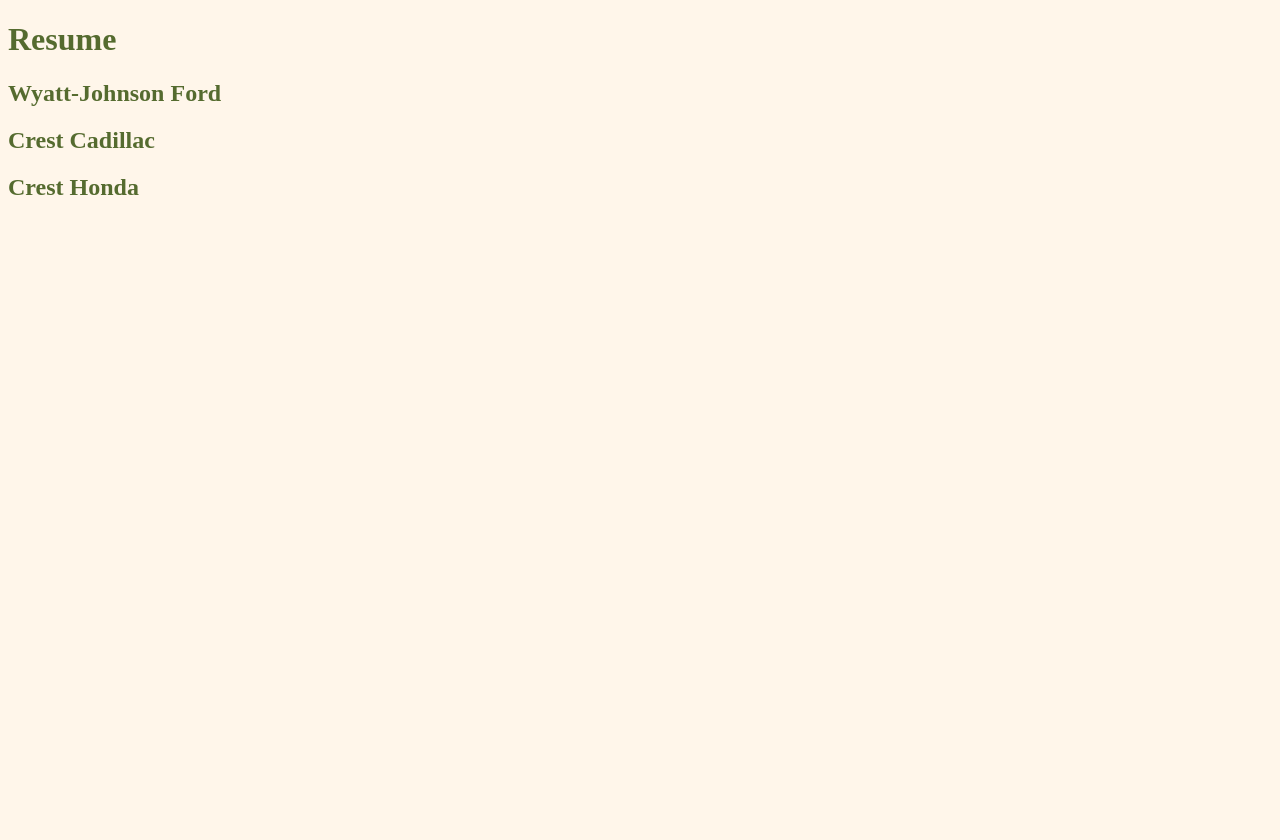
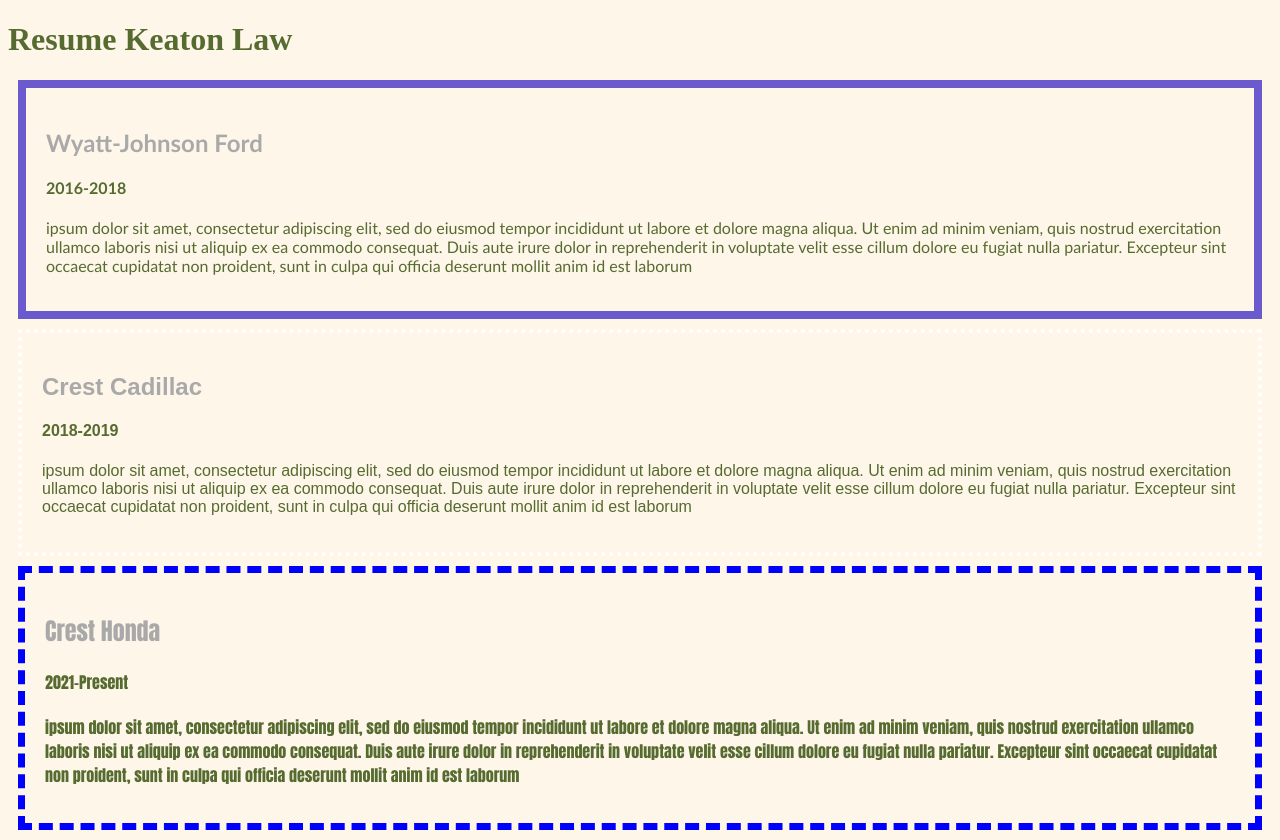
Before and after one commit to KLaw47/html-css, a plain HTML site: page index.html in a window 1280 px wide. Before the commit the page ends 800 px from the top, so only its background shows below. Drawn offline with Linux system fonts and the light colour scheme.

Commit message:
final commit

```diff
--- a/index.html
+++ b/index.html
@@ -5,19 +5,34 @@
   <meta http-equiv="X-UA-Compatible" content="IE=edge">
   <meta name="viewport" content="width=device-width, initial-scale=1.0">
   <link rel="stylesheet" href="main.css">
-  <title>Document</title>
+  <title>Resume: Keaton Law</title>
 </head>
+
 <body>
   <script src="main.js"></script>
-  <h1>Resume</h1>
-  <article>
+  <h1>Resume Keaton Law</h1>
+  <article id="article1">
     <h2>Wyatt-Johnson Ford</h2>
+    <h4>2016-2018</h4>
+    <section>
+      <p>ipsum dolor sit amet, consectetur adipiscing elit, sed do eiusmod tempor incididunt ut labore et dolore magna aliqua. Ut enim ad minim veniam, quis nostrud exercitation ullamco laboris nisi ut aliquip ex ea commodo consequat. Duis aute irure dolor in reprehenderit in voluptate velit esse cillum dolore eu fugiat nulla pariatur. Excepteur sint occaecat cupidatat non proident, sunt in culpa qui officia deserunt mollit anim id est laborum</p>
+    </section>
   </article>
-  <article>
+
+  <article id="article2">
     <h2>Crest Cadillac</h2>
+    <h4>2018-2019</h4>
+    <section>
+      <p>ipsum dolor sit amet, consectetur adipiscing elit, sed do eiusmod tempor incididunt ut labore et dolore magna aliqua. Ut enim ad minim veniam, quis nostrud exercitation ullamco laboris nisi ut aliquip ex ea commodo consequat. Duis aute irure dolor in reprehenderit in voluptate velit esse cillum dolore eu fugiat nulla pariatur. Excepteur sint occaecat cupidatat non proident, sunt in culpa qui officia deserunt mollit anim id est laborum</p>
+    </section>
   </article>
-  <article>
+
+  <article id="article3">
     <h2>Crest Honda</h2>
+    <h4>2021-Present</h4>
+    <section>
+      <p>ipsum dolor sit amet, consectetur adipiscing elit, sed do eiusmod tempor incididunt ut labore et dolore magna aliqua. Ut enim ad minim veniam, quis nostrud exercitation ullamco laboris nisi ut aliquip ex ea commodo consequat. Duis aute irure dolor in reprehenderit in voluptate velit esse cillum dolore eu fugiat nulla pariatur. Excepteur sint occaecat cupidatat non proident, sunt in culpa qui officia deserunt mollit anim id est laborum</p>
+    </section>
   </article>
 </body>
 </html>
--- a/main.css
+++ b/main.css
@@ -2,3 +2,26 @@
   background-color: rgb(255, 246, 234);
   color:darkolivegreen
 }
+h2 {
+  color: darkgrey;
+}
+#article1 {
+  font-family: 'Trebuchet MS', 'Lucida Sans Unicode', 'Lucida Grande', 'Lucida Sans', Arial, sans-serif;
+  border: solid slateblue 8px
+
+}
+
+#article2 {
+  font-family: Arial, Helvetica, sans-serif;
+  border: dotted 4px white
+}
+
+#article3 {
+  font-family: Impact, Haettenschweiler, 'Arial Narrow Bold', sans-serif;
+  border: blue dashed 7px
+}
+article {
+  padding: 20px;
+  margin: 10px;
+
+}
```
